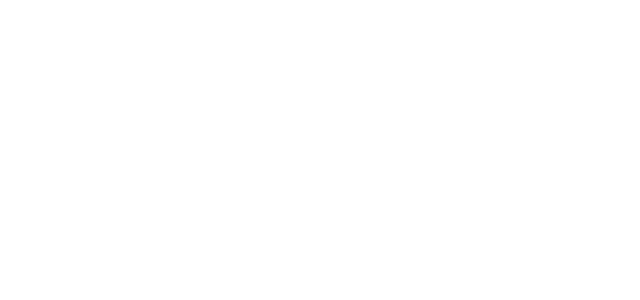
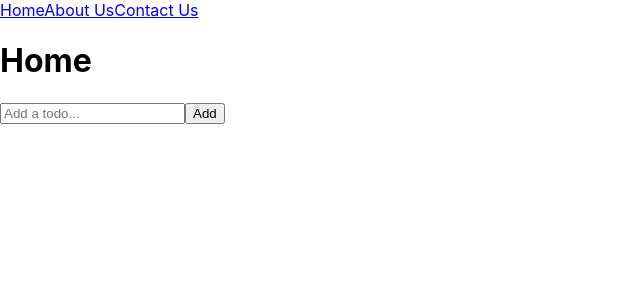
Before and after one commit to Adi-283/to-do-list, a React (Create React App) app: page / in a window 1280 px wide. Shown: the top 300 px of the page, without its empty margins (0-640 px from the left). Built offline with nearby package versions, Linux system fonts and the light colour scheme.

Commit message:
added logic of the to-do list app.

```diff
--- a/package.json
+++ b/package.json
@@ -3,6 +3,7 @@
   "version": "0.1.0",
   "private": true,
   "dependencies": {
+    "@babel/plugin-proposal-private-property-in-object": "^7.8.3",
     "@testing-library/jest-dom": "^5.17.0",
     "@testing-library/react": "^13.4.0",
     "@testing-library/user-event": "^13.5.0",
--- a/src/App.js
+++ b/src/App.js
@@ -1,12 +1,34 @@
-import { BrowserRouter as Router } from 'react-router-dom';
+import { BrowserRouter as Router, Routes, Route } from 'react-router-dom';
+import { useState } from 'react';
+import Navbar from './/components/NavBar';
+import Home from './components/Home';
+import About from './components/About';
+import Contact from './components/Contact';
 
 function App() {
+  const [todos, setTodos] = useState([]);
+
+  const addTodo = (newTodoText) => {
+    setTodos([...todos, { id: Date.now(), text: newTodoText, completed: false }]);
+  };
+
+  const toggleComplete = (id) => {
+    setTodos(todos.map(todo => todo.id === id ? { ...todo, completed: !todo.completed } : todo));
+  };
+
+  const deleteTodo = (id) => {
+    setTodos(todos.filter(todo => todo.id !== id));
+  };
+
   return (
     <Router>
       <div className="App">
-        <header className="App-header">
-          {/* Your future components will go here */}
-        </header>
+        <Navbar />
+        <Routes>
+          <Route path="/" element={<Home addTodo={addTodo} todos={todos} toggleComplete={toggleComplete} deleteTodo={deleteTodo}  />} />
+          <Route path="/about" element={<About />} />
+          <Route path="/contact" element={<Contact />} />
+        </Routes>
       </div>
     </Router>
   );
```
